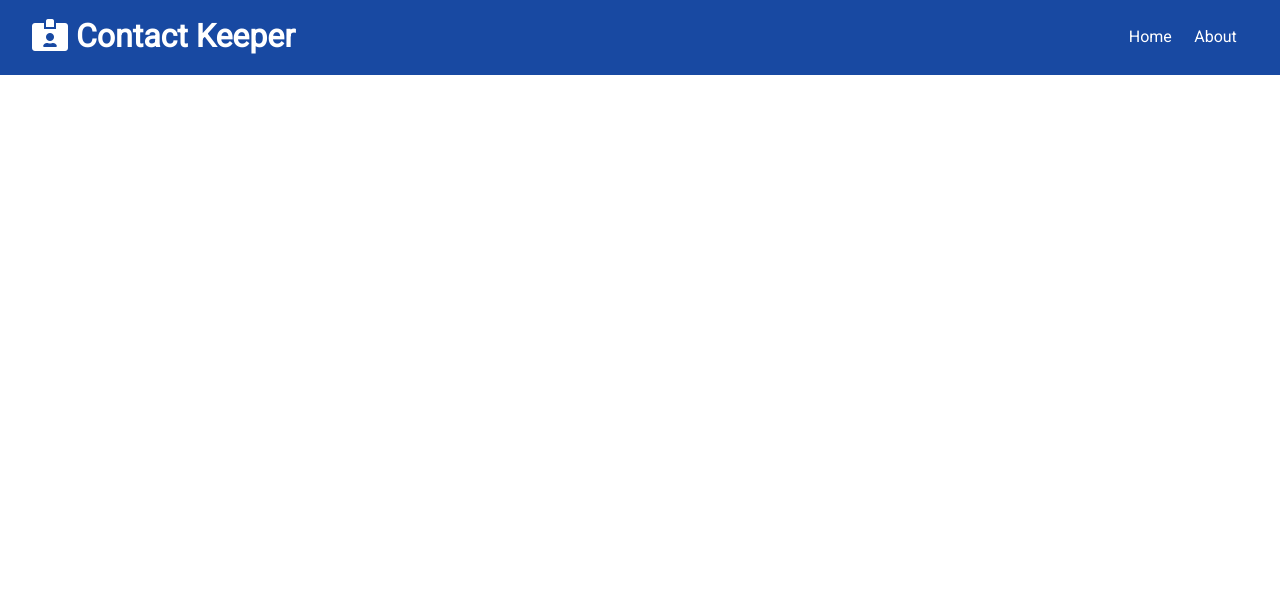
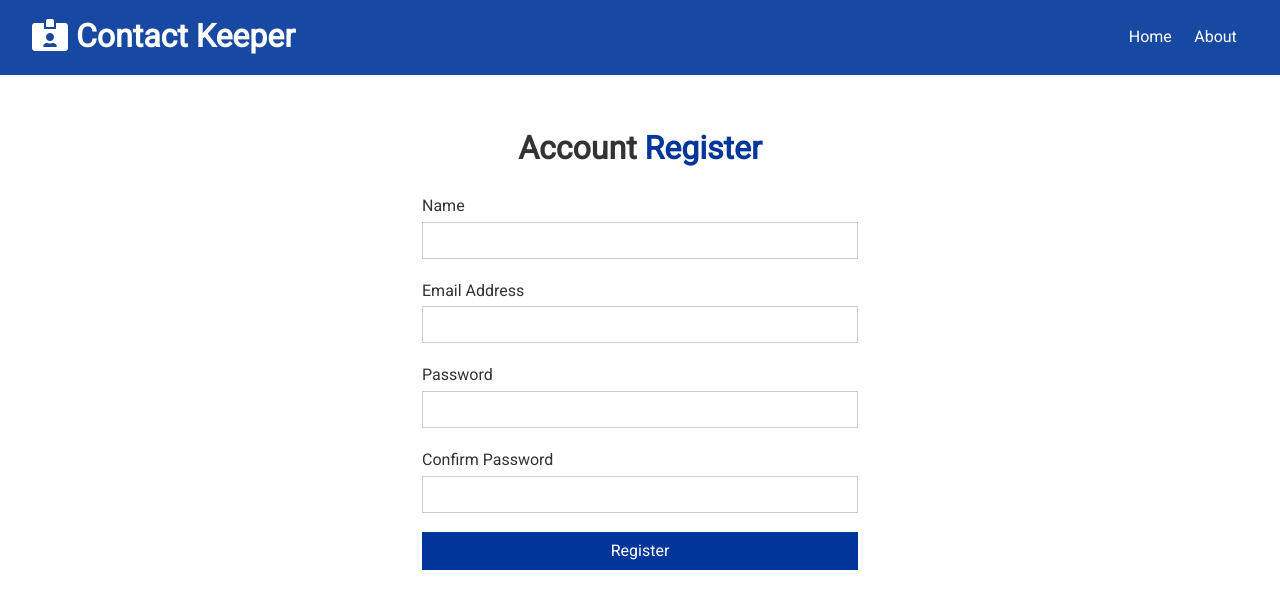
Before and after one commit to Jacknh/jContactKeeperFE, a React (Create React App) app: page /register in a window 1280 px wide. Shown: the top 608 px of the page. Built offline with nearby package versions, Linux system fonts and the light colour scheme.

Commit message:
added register/login form components

```diff
--- a/src/App.js
+++ b/src/App.js
@@ -3,6 +3,8 @@ import { BrowserRouter as Router, Switch, Route } from "react-router-dom";
 import NavBar from "./components/NavBar";
 import Home from "./pages/Home";
 import About from "./pages/About";
+import Register from './pages/Register'
+import Login from './pages/Login'
 import "./App.css";
 
 function App() {
@@ -14,6 +16,8 @@ function App() {
           <Switch>
             <Route exact path="/" component={Home} />
             <Route exact path="/about" component={About} />
+            <Route exact path="/register" component={Register} />
+            <Route exact path="/login" component={Login} />
           </Switch>
         </div>
       </Fragment>
--- /dev/null
+++ b/src/pages/Login.js
@@ -0,0 +1,53 @@
+import React, {useState} from 'react'
+
+const Login = () => {
+  const [user, setUser] = useState({email: '', password: ''});
+
+  const onSubmit = (e) => {
+    e.preventDefault();
+    console.log(user)
+  }
+
+  const onChange = e => setUser({...user, [e.target.name]: e.target.value})
+
+  const {email, password} = user;
+
+  return (
+    <div className="form-container">
+      <h1>
+        Account <span className="text-primary">Login</span>
+      </h1>
+      <form onSubmit={onSubmit}>
+        <div className="form-group">
+          <label htmlFor="email">Email Address</label>
+          <input
+            type="email"
+            id="email"
+            name="email"
+            value={email}
+            onChange={onChange}
+            required
+          />
+        </div>
+        <div className="form-group">
+          <label htmlFor="password">Password</label>
+          <input
+            type="password"
+            id="password"
+            name="password"
+            value={password}
+            onChange={onChange}
+            required
+          />
+        </div>
+        <input
+          type="submit"
+          value="Register"
+          className="btn btn-primary btn-block"
+        />
+      </form>
+    </div>
+  );
+}
+
+export default Login
--- /dev/null
+++ b/src/pages/Register.js
@@ -0,0 +1,82 @@
+import React, { useState } from "react";
+
+const Register = () => {
+  const [user, setUser] = useState({
+    name: "",
+    email: "",
+    password: "",
+    password2: "",
+  });
+
+  const onSubmit = (e) => {
+    e.preventDefault();
+    console.log(user)
+  };
+
+  const onChange = (e) => {
+    setUser({ ...user, [e.target.name]: e.target.value });
+  };
+
+  const { name, email, password, password2 } = user;
+
+  return (
+    <div className="form-container">
+      <h1>
+        Account <span className="text-primary">Register</span>
+      </h1>
+      <form onSubmit={onSubmit}>
+        <div className="form-group">
+          <label htmlFor="name">Name</label>
+          <input
+            type="text"
+            id="name"
+            name="name"
+            value={name}
+            onChange={onChange}
+            required
+          />
+        </div>
+        <div className="form-group">
+          <label htmlFor="email">Email Address</label>
+          <input
+            type="email"
+            id="email"
+            name="email"
+            value={email}
+            onChange={onChange}
+            required
+          />
+        </div>
+        <div className="form-group">
+          <label htmlFor="password">Password</label>
+          <input
+            type="password"
+            id="password"
+            name="password"
+            value={password}
+            onChange={onChange}
+            required
+          />
+        </div>
+        <div className="form-group">
+          <label htmlFor="password2">Confirm Password</label>
+          <input
+            type="password"
+            id="password2"
+            name="password2"
+            value={password2}
+            onChange={onChange}
+            required
+          />
+        </div>
+        <input
+          type="submit"
+          value="Register"
+          className="btn btn-primary btn-block"
+        />
+      </form>
+    </div>
+  );
+};
+
+export default Register;
--- /dev/null
+++ b/src/redux/reducers/auth.js
@@ -0,0 +1,12 @@
+const initialState = {
+  token: null
+}
+
+export default function(state = initialState, action) {
+  switch (action.type) {
+
+
+    default:
+      return state;
+  }
+}
--- a/src/redux/reducers/index.js
+++ b/src/redux/reducers/index.js
@@ -1,4 +1,5 @@
 import { combineReducers } from "redux";
 import contacts from "./contacts";
+import auth from './auth'
 
-export default combineReducers({ contacts });
+export default combineReducers({ contacts, auth });
```
